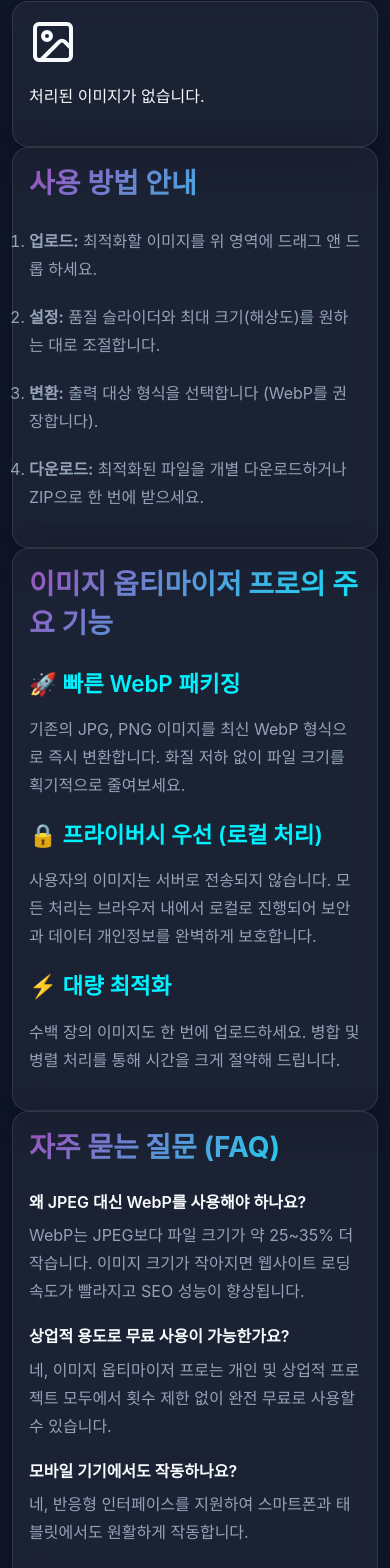
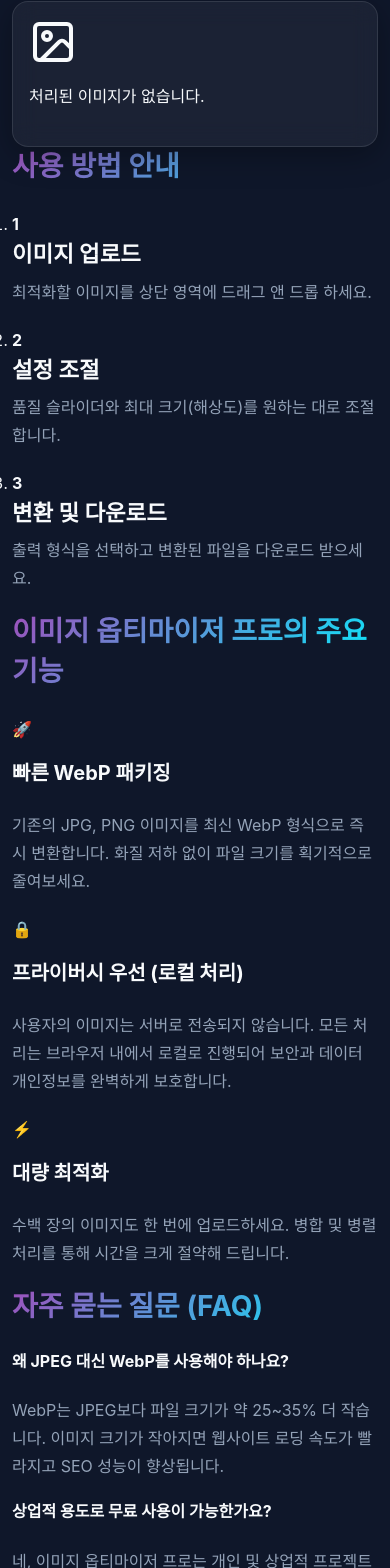
Before and after one commit to guideyoon/webp, a React (Vite) app: page / in a window 390 px wide. Shown: the part 1195-2763 px from the top of the page. Built offline with nearby package versions, Linux system fonts and the light colour scheme; the HTML template or start-up script is replaced by a standard one.

Commit message:
Design: Switched to open layout, removed glass containers from text sections

```diff
--- a/src/components/InfoSections.tsx
+++ b/src/components/InfoSections.tsx
@@ -1,53 +1,69 @@
 import React from 'react';
 
 export const FeaturesSection: React.FC = () => (
-    <section className="info-card glass p-8 mt-8">
-        <h2 className="text-2xl font-bold mb-6 title-gradient">이미지 옵티마이저 프로의 주요 기능</h2>
-        <div className="grid grid-cols-1 md:grid-cols-3 gap-8">
+    <section className="py-12 border-b border-white/5">
+        <h2 className="text-3xl font-bold mb-10 title-gradient text-center">이미지 옵티마이저 프로의 주요 기능</h2>
+        <div className="grid grid-cols-1 md:grid-cols-3 gap-12">
             <div className="feature">
-                <h3 className="font-semibold text-lg mb-4 text-accent">🚀 빠른 WebP 패키징</h3>
-                <p className="text-sm text-dim leading-relaxed">기존의 JPG, PNG 이미지를 최신 WebP 형식으로 즉시 변환합니다. 화질 저하 없이 파일 크기를 획기적으로 줄여보세요.</p>
+                <div className="mb-4 text-4xl">🚀</div>
+                <h3 className="font-bold text-xl mb-3 text-white">빠른 WebP 패키징</h3>
+                <p className="text-dim leading-relaxed">기존의 JPG, PNG 이미지를 최신 WebP 형식으로 즉시 변환합니다. 화질 저하 없이 파일 크기를 획기적으로 줄여보세요.</p>
             </div>
             <div className="feature">
-                <h3 className="font-semibold text-lg mb-4 text-accent">🔒 프라이버시 우선 (로컬 처리)</h3>
-                <p className="text-sm text-dim leading-relaxed">사용자의 이미지는 서버로 전송되지 않습니다. 모든 처리는 브라우저 내에서 로컬로 진행되어 보안과 데이터 개인정보를 완벽하게 보호합니다.</p>
+                <div className="mb-4 text-4xl">🔒</div>
+                <h3 className="font-bold text-xl mb-3 text-white">프라이버시 우선 (로컬 처리)</h3>
+                <p className="text-dim leading-relaxed">사용자의 이미지는 서버로 전송되지 않습니다. 모든 처리는 브라우저 내에서 로컬로 진행되어 보안과 데이터 개인정보를 완벽하게 보호합니다.</p>
             </div>
             <div className="feature">
-                <h3 className="font-semibold text-lg mb-4 text-accent">⚡ 대량 최적화</h3>
-                <p className="text-sm text-dim leading-relaxed">수백 장의 이미지도 한 번에 업로드하세요. 병합 및 병렬 처리를 통해 시간을 크게 절약해 드립니다.</p>
+                <div className="mb-4 text-4xl">⚡</div>
+                <h3 className="font-bold text-xl mb-3 text-white">대량 최적화</h3>
+                <p className="text-dim leading-relaxed">수백 장의 이미지도 한 번에 업로드하세요. 병합 및 병렬 처리를 통해 시간을 크게 절약해 드립니다.</p>
             </div>
         </div>
     </section>
 );
 
 export const FAQSection: React.FC = () => (
-    <section className="info-card glass p-8 mt-8">
-        <h2 className="text-2xl font-bold mb-6 title-gradient">자주 묻는 질문 (FAQ)</h2>
-        <div className="space-y-6">
+    <section className="py-12 border-b border-white/5">
+        <h2 className="text-3xl font-bold mb-10 title-gradient text-center">자주 묻는 질문 (FAQ)</h2>
+        <div className="grid grid-cols-1 md:grid-cols-2 gap-x-12 gap-y-10">
             <div className="faq-item">
-                <h4 className="font-semibold text-lg mb-2">왜 JPEG 대신 WebP를 사용해야 하나요?</h4>
-                <p className="text-sm text-dim leading-relaxed">WebP는 JPEG보다 파일 크기가 약 25~35% 더 작습니다. 이미지 크기가 작아지면 웹사이트 로딩 속도가 빨라지고 SEO 성능이 향상됩니다.</p>
+                <h4 className="font-bold text-lg mb-3 text-white">왜 JPEG 대신 WebP를 사용해야 하나요?</h4>
+                <p className="text-dim leading-relaxed">WebP는 JPEG보다 파일 크기가 약 25~35% 더 작습니다. 이미지 크기가 작아지면 웹사이트 로딩 속도가 빨라지고 SEO 성능이 향상됩니다.</p>
             </div>
             <div className="faq-item">
-                <h4 className="font-semibold text-lg mb-2">상업적 용도로 무료 사용이 가능한가요?</h4>
-                <p className="text-sm text-dim leading-relaxed">네, 이미지 옵티마이저 프로는 개인 및 상업적 프로젝트 모두에서 횟수 제한 없이 완전 무료로 사용할 수 있습니다.</p>
+                <h4 className="font-bold text-lg mb-3 text-white">상업적 용도로 무료 사용이 가능한가요?</h4>
+                <p className="text-dim leading-relaxed">네, 이미지 옵티마이저 프로는 개인 및 상업적 프로젝트 모두에서 횟수 제한 없이 완전 무료로 사용할 수 있습니다.</p>
             </div>
             <div className="faq-item">
-                <h4 className="font-semibold text-lg mb-2">모바일 기기에서도 작동하나요?</h4>
-                <p className="text-sm text-dim leading-relaxed">네, 반응형 인터페이스를 지원하여 스마트폰과 태블릿에서도 원활하게 작동합니다.</p>
+                <h4 className="font-bold text-lg mb-3 text-white">모바일 기기에서도 작동하나요?</h4>
+                <p className="text-dim leading-relaxed">네, 반응형 인터페이스를 지원하여 스마트폰과 태블릿에서도 원활하게 작동합니다.</p>
             </div>
         </div>
     </section>
 );
 
 export const GuideSection: React.FC = () => (
-    <section className="info-card glass p-8 mt-8">
-        <h2 className="text-2xl font-bold mb-6 title-gradient">사용 방법 안내</h2>
-        <ol className="list-decimal list-inside space-y-3 text-dim leading-relaxed">
-            <li><strong>업로드:</strong> 최적화할 이미지를 위 영역에 드래그 앤 드롭 하세요.</li>
-            <li><strong>설정:</strong> 품질 슬라이더와 최대 크기(해상도)를 원하는 대로 조절합니다.</li>
-            <li><strong>변환:</strong> 출력 대상 형식을 선택합니다 (WebP를 권장합니다).</li>
-            <li><strong>다운로드:</strong> 최적화된 파일을 개별 다운로드하거나 ZIP으로 한 번에 받으세요.</li>
-        </ol>
+    <section className="py-12">
+        <h2 className="text-3xl font-bold mb-10 title-gradient text-center">사용 방법 안내</h2>
+        <div className="max-w-3xl mx-auto">
+            <ol className="relative border-l border-white/10 ml-4 space-y-8">
+                <li className="mb-10 ml-8 relative">
+                    <span className="absolute -left-12 flex items-center justify-center w-8 h-8 rounded-full bg-primary/20 ring-4 ring-bg-dark text-primary font-bold">1</span>
+                    <h3 className="font-bold text-lg mb-2 text-white">이미지 업로드</h3>
+                    <p className="text-dim">최적화할 이미지를 상단 영역에 드래그 앤 드롭 하세요.</p>
+                </li>
+                <li className="mb-10 ml-8 relative">
+                    <span className="absolute -left-12 flex items-center justify-center w-8 h-8 rounded-full bg-primary/20 ring-4 ring-bg-dark text-primary font-bold">2</span>
+                    <h3 className="font-bold text-lg mb-2 text-white">설정 조절</h3>
+                    <p className="text-dim">품질 슬라이더와 최대 크기(해상도)를 원하는 대로 조절합니다.</p>
+                </li>
+                <li className="mb-10 ml-8 relative">
+                    <span className="absolute -left-12 flex items-center justify-center w-8 h-8 rounded-full bg-primary/20 ring-4 ring-bg-dark text-primary font-bold">3</span>
+                    <h3 className="font-bold text-lg mb-2 text-white">변환 및 다운로드</h3>
+                    <p className="text-dim">출력 형식을 선택하고 변환된 파일을 다운로드 받으세요.</p>
+                </li>
+            </ol>
+        </div>
     </section>
 );
--- a/src/pages/Terms.tsx
+++ b/src/pages/Terms.tsx
@@ -1,18 +1,26 @@
 import React from 'react';
 
 const Terms: React.FC = () => (
-    <div className="legal-page glass p-10 mt-8">
-        <h1 className="text-3xl font-bold mb-8 title-gradient">이용약관</h1>
-        <p className="mb-6 leading-relaxed">이미지 옵티마이저 프로를 이용함으로써 귀하는 다음 약관에 동의하게 됩니다.</p>
+    <div className="legal-page py-12 max-w-4xl mx-auto">
+        <h1 className="text-4xl font-bold mb-10 title-gradient">이용약관</h1>
+        <p className="mb-10 text-lg leading-relaxed text-dim">이미지 옵티마이저 프로를 이용함으로써 귀하는 다음 약관에 동의하게 됩니다.</p>
 
-        <h2 className="text-xl font-bold mt-8 mb-4">1. 허용된 사용</h2>
-        <p className="text-dim mb-6 leading-relaxed">귀하는 본 도구를 개인적 또는 상업적 목적으로 자유롭게 사용할 수 있습니다. 서비스 운영을 방해하거나 악의적인 용도로 사용하는 행위는 금지됩니다.</p>
+        <div className="space-y-10">
+            <section>
+                <h2 className="text-2xl font-bold mb-4 text-white">1. 허용된 사용</h2>
+                <p className="text-dim leading-relaxed">귀하는 본 도구를 개인적 또는 상업적 목적으로 자유롭게 사용할 수 있습니다. 서비스 운영을 방해하거나 악의적인 용도로 사용하는 행위는 금지됩니다.</p>
+            </section>
 
-        <h2 className="text-xl font-bold mt-8 mb-4">2. 보증의 부인</h2>
-        <p className="text-dim mb-6 leading-relaxed">본 도구는 "있는 그대로" 제공되며 어떠한 형태의 보증도 제공하지 않습니다. 최상의 결과를 위해 노력하지만, 소프트웨어 사용으로 인해 발생하는 데이터 손실이나 품질 문제에 대해 책임을 지지 않습니다.</p>
+            <section>
+                <h2 className="text-2xl font-bold mb-4 text-white">2. 보증의 부인</h2>
+                <p className="text-dim leading-relaxed">본 도구는 "있는 그대로" 제공되며 어떠한 형태의 보증도 제공하지 않습니다. 최상의 결과를 위해 노력하지만, 소프트웨어 사용으로 인해 발생하는 데이터 손실이나 품질 문제에 대해 책임을 지지 않습니다.</p>
+            </section>
 
-        <h2 className="text-xl font-bold mt-8 mb-4">3. 책임의 제한</h2>
-        <p className="text-dim mb-6 leading-relaxed">이미지 옵티마이저 프로는 도구의 사용 또는 사용 불능으로 인해 발생하는 어떠한 손해에 대해서도 책임을 지지 않습니다.</p>
+            <section>
+                <h2 className="text-2xl font-bold mb-4 text-white">3. 책임의 제한</h2>
+                <p className="text-dim leading-relaxed">이미지 옵티마이저 프로는 도구의 사용 또는 사용 불능으로 인해 발생하는 어떠한 손해에 대해서도 책임을 지지 않습니다.</p>
+            </section>
+        </div>
     </div>
 );
 
```
Also changed, not shown: src/pages/PrivacyPolicy.tsx (+21 -11 lines).
